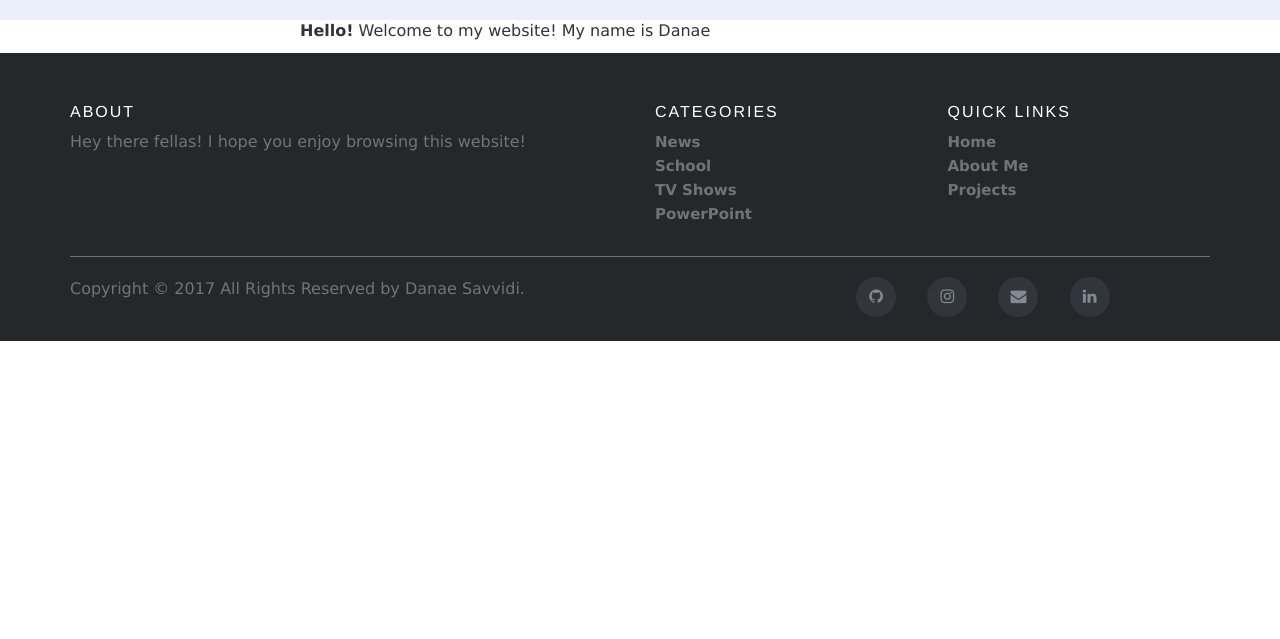
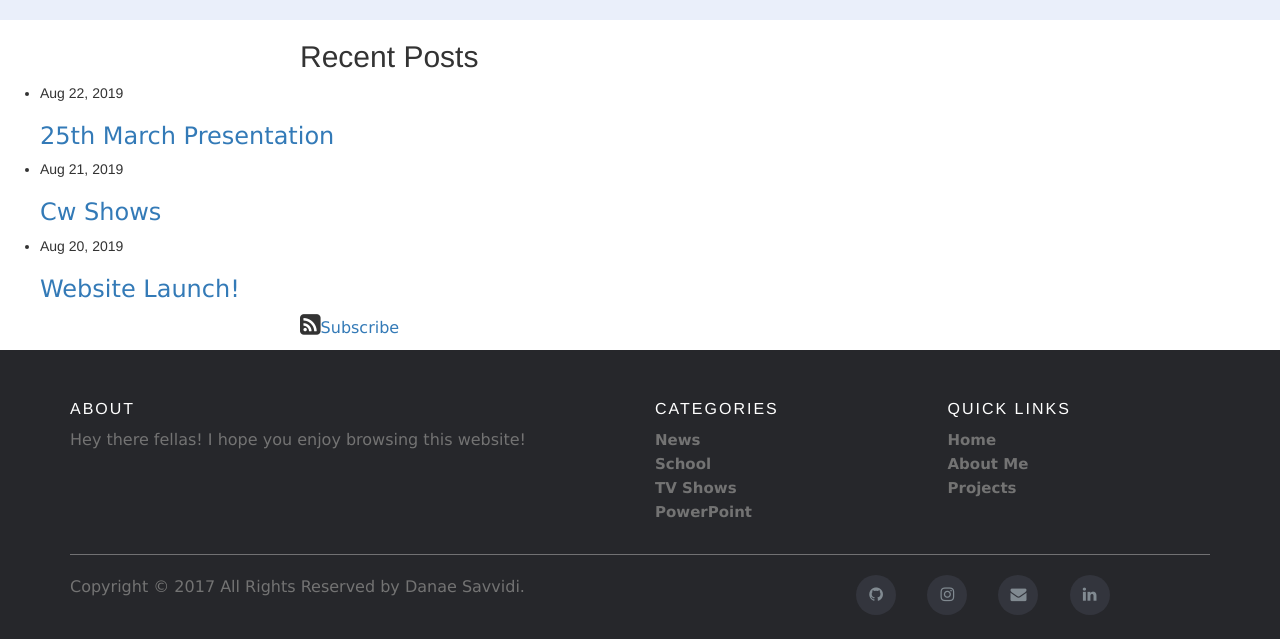
Before and after one commit to danaesav/danaesav.github.io, a Jekyll site: the page built from index.html, in a window 1280 px wide and 1044 px high. Shown: the part 405-1044 px from the top of the window. Built offline with Jekyll 4.4.1, drawn with Linux system fonts in a browser that asks for light colours.

Commit message:
Update home.html

```diff
--- a/_layouts/home.html
+++ b/_layouts/home.html
@@ -1,7 +1,23 @@
 ---
 layout: default
 ---
-
-<div class="home" style="text-align: justify;">
-  <p><b>Hello!</b> Welcome to my website! My name is Danae</p>
-</div>
+{%- if site.posts.size > 0 -%}
+  <h2 class="post-list-heading">{{ page.list_title | default: "Recent Posts" }}</h2>
+  <ul class="post-list">
+    {%- for post in site.posts limit: 5 -%}
+      <li>
+        {%- assign date_format = site.minima.date_format | default: "%b %-d, %Y" -%}
+        <span class="post-meta">{{ post.date | date: date_format }}</span>
+        <h3>
+          <a class="post-link" href="{{ post.url | relative_url }}">
+            {{ post.title | escape }}
+          </a>
+        </h3>
+        {%- if site.show_excerpts -%}
+          {{ post.excerpt }}
+        {%- endif -%}
+      </li>
+    {%- endfor -%}
+  </ul>
+  <p><i style="font-size:24px" class="fa">&#xf143;</i><a href="{{ "/atom.xml" | relative_url }}">Subscribe</a></p>
+{%- endif -%}
```
